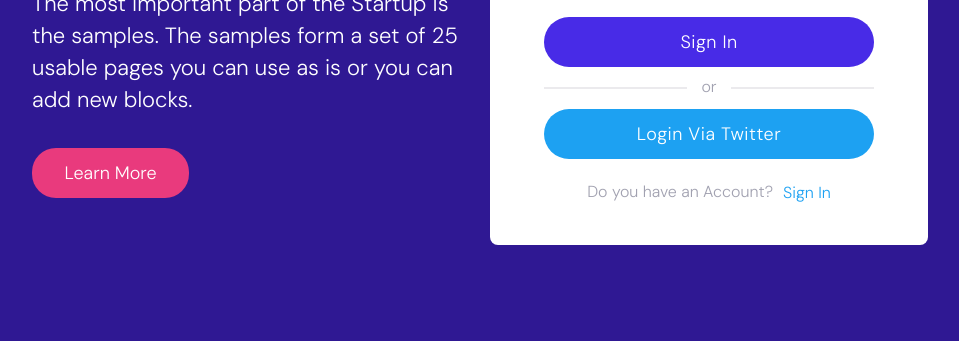
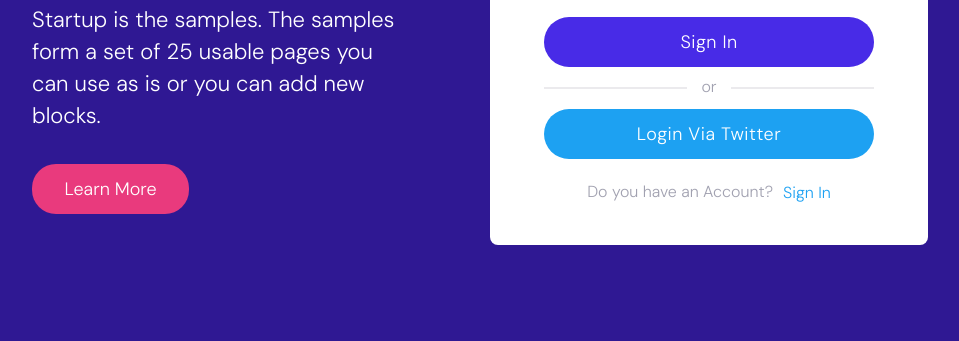
Before and after one commit to harshpreetsingh12/header14-assesment, a plain HTML site: page header/index.html in a window 1280 px wide. Shown: the part 459-800 px from the top of the page, without its empty margins (160-1119 px from the left). Drawn offline with Linux system fonts and the light colour scheme; a web font is replaced by a local one.

Commit message:
Update index.html

```diff
--- a/header/index.html
+++ b/header/index.html
@@ -24,7 +24,7 @@
         <div class="outerWrapper">
             <div class="innerWrapper">
                 <h2>Generate Awesome Web Pages</h2>
-                <p>The most important part of the Startup is the samples. The samples form a set of 25 usable pages you can use as is or you can add new blocks.</p>
+                <p  style="padding-right: 72px;">The most important part of the Startup is the samples. The samples form a set of 25 usable pages you can use as is or you can add new blocks.</p>
                 <button class="globalButton learnButton">Learn More</button>
             </div>
             <div class="innerWrapper signupWrapper">
```
